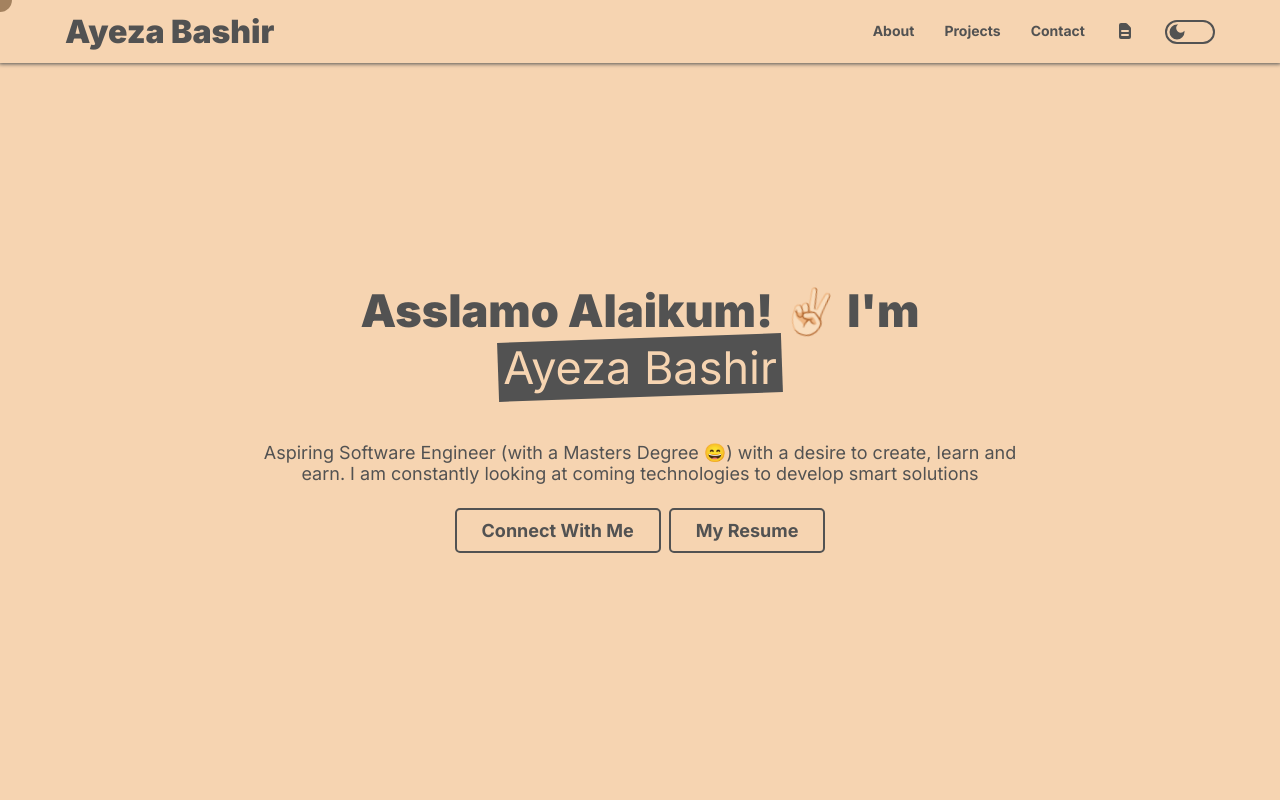
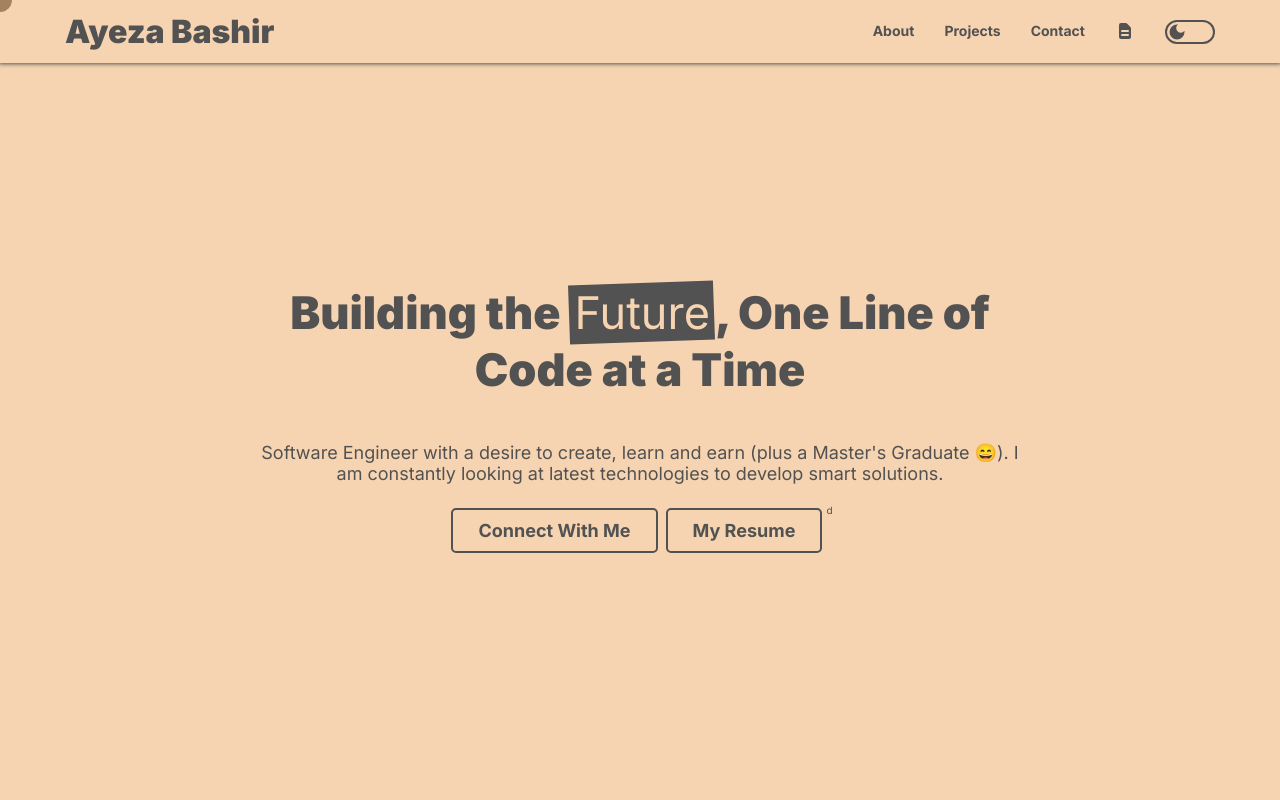
Before and after one commit to ayezabashir/My-Portfolio, a React (Vite) app: page / in a window 1280 px wide. Shown: the top 800 px of the page. Built offline with nearby package versions, Linux system fonts and the light colour scheme.

Commit message:
Update Main.jsx

```diff
--- a/src/components/mainintro/Main.jsx
+++ b/src/components/mainintro/Main.jsx
@@ -6,13 +6,12 @@ const Main = () => {
                     <div className="main-body">
                         <div className="main-content">
                             <div className="main-title">
-                                <h1>
-                  Asslamo Alaikum! <span className="emoji">✌🏻</span> I&apos;m{" "}
-                  <span className="highlight">Ayeza Bashir</span>{" "}
-                </h1>
+                                 <h1>
+                                    Building the <span className="highlight">Future</span>, One Line of Code at a Time
+                                </h1>
                             </div>
                             <div className="main-subtitle">
-                                <h3>Aspiring Software Engineer (with a Masters Degree 😄) with a desire to create, learn and earn. I am constantly looking at coming technologies to develop smart solutions</h3>
+                                <h3>Software Engineer with a desire to create, learn and earn (plus a Master's Graduate 😄). I am constantly looking at latest technologies to develop smart solutions.</h3>
                             </div>
                             <div className="connection">
                                 <a href="#connect" className="connect">
@@ -20,7 +19,7 @@ const Main = () => {
                                 </a>
                                 <a target="_blank" className="connect" rel="noreferrer" href="https://resume-rho-brown.vercel.app/">
                                     My Resume
-                                </a>
+                                </a>d
                             </div>
                         </div>
                     </div>
```
